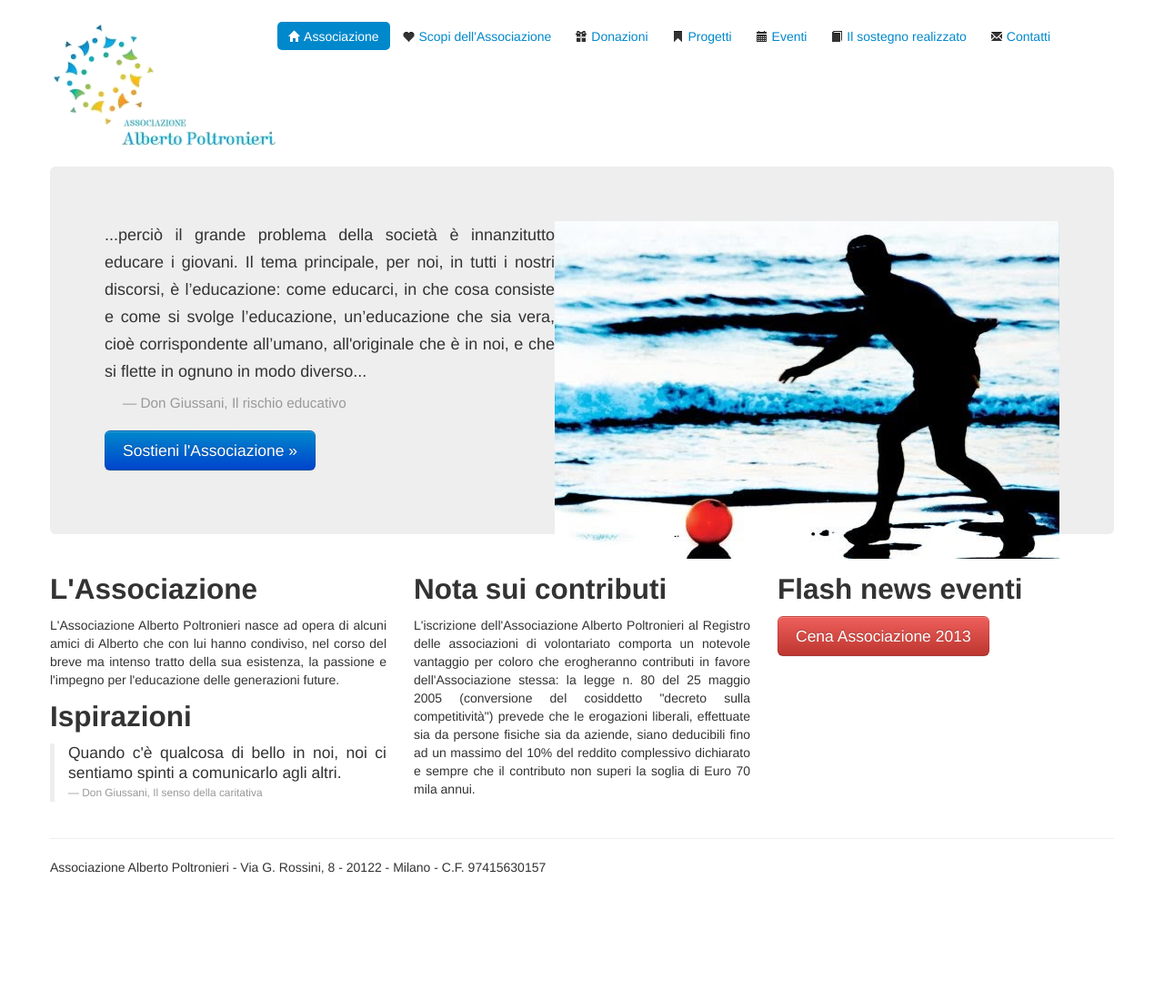
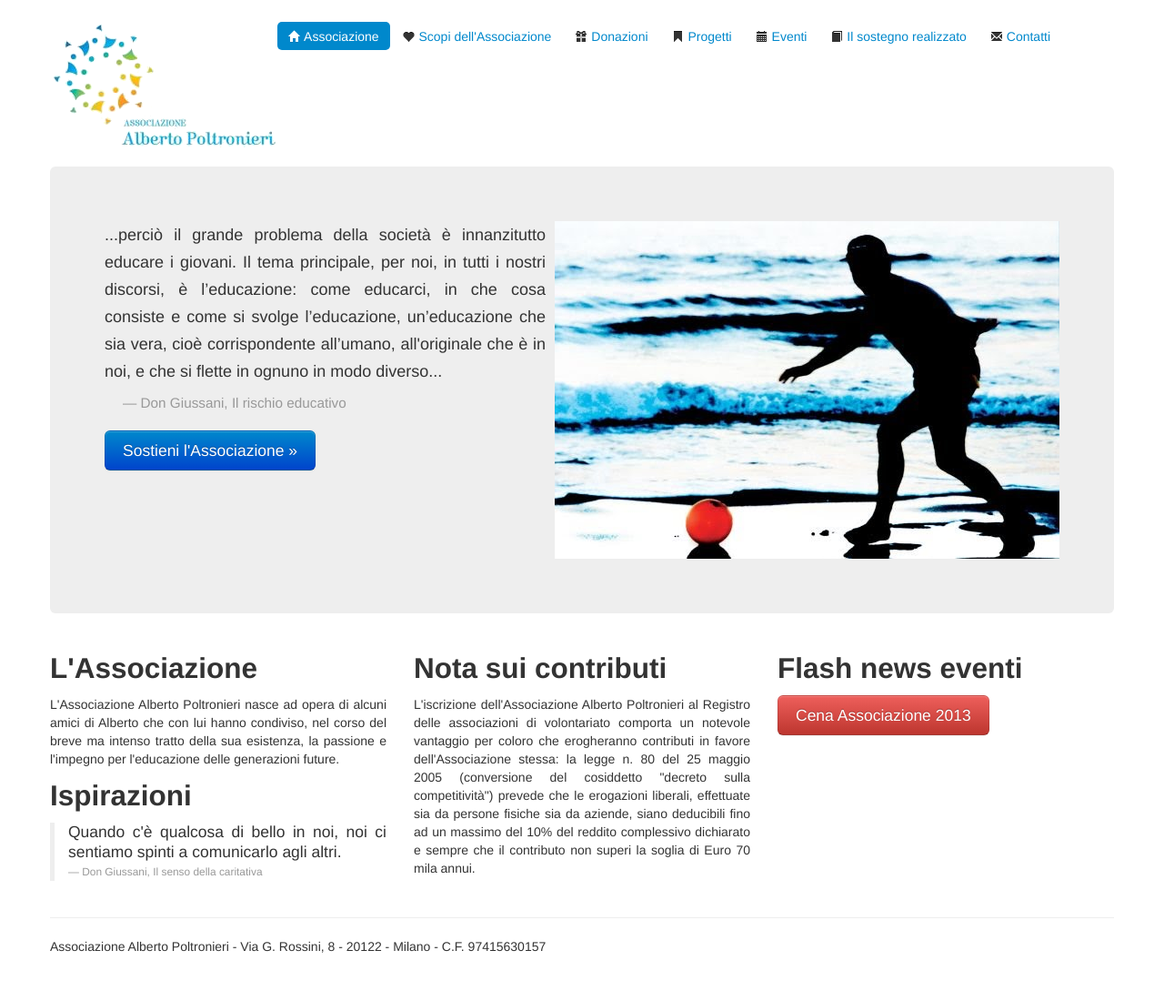
Before and after one commit to associazionepoltronieri/associazionepoltronieri, a Jekyll site: the page built from index.html, in a window 1280 px wide. Shown: the whole page at 91% size. Built offline with Jekyll 4.4.1, drawn with Linux system fonts in a browser that asks for light colours; the list of posts is cut into pages by our own code; before the commit the page ends 1013 px from its top, so only the background shows below that.

Commit message:
Fix hero-unit with media-body.

```diff
--- a/index.html
+++ b/index.html
@@ -14,8 +14,11 @@ title: Associazione Alberto Poltronieri
 </ul>
 
 <div class="hero-unit">
+    <div class="media">
         <img class="pull-right"
             src="/img/alberto2-small.jpg" class="img-polaroid media-object">
+
+        <div class="media-body">
         <p>
             ...perciò il grande problema della società è innanzitutto educare i
             giovani. Il tema principale, per noi, in tutti i nostri discorsi, è
@@ -32,6 +35,8 @@ title: Associazione Alberto Poltronieri
                 class="btn btn-primary btn-large button-donazioni">
                 Sostieni l'Associazione &raquo;</a>
         </p>
+        </div>
+    </div>
 </div>
 
 <div class="row">
```
Lines whose indentation alone changed are shown as unchanged.
